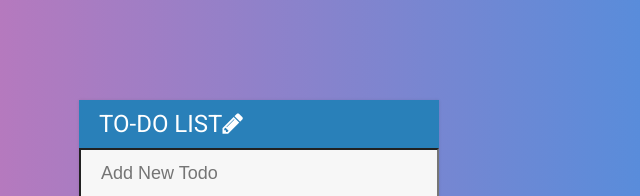
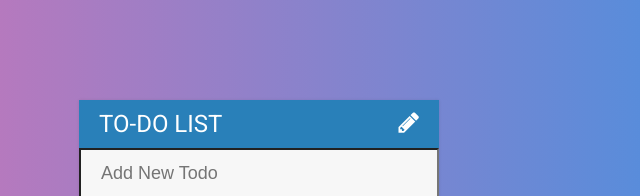
Before and after one commit to hanapotski/udemy_webDevBootcamp, a plain HTML site: page section18/myTodoApp/index.html in a window 1280 px wide. Shown: the top 196 px of the page, 381-1021 px from the left. Drawn offline with Linux system fonts and the light colour scheme.

Commit message:
todos css

```diff
--- a/section18/myTodoApp/assets/css/todos.css
+++ b/section18/myTodoApp/assets/css/todos.css
@@ -47,6 +47,10 @@ input:focus {
   outline: none;
 }
 
+.fa-pencil {
+  float: right;
+}
+
 #container {
   width: 360px;
   margin: 100px auto;
```
